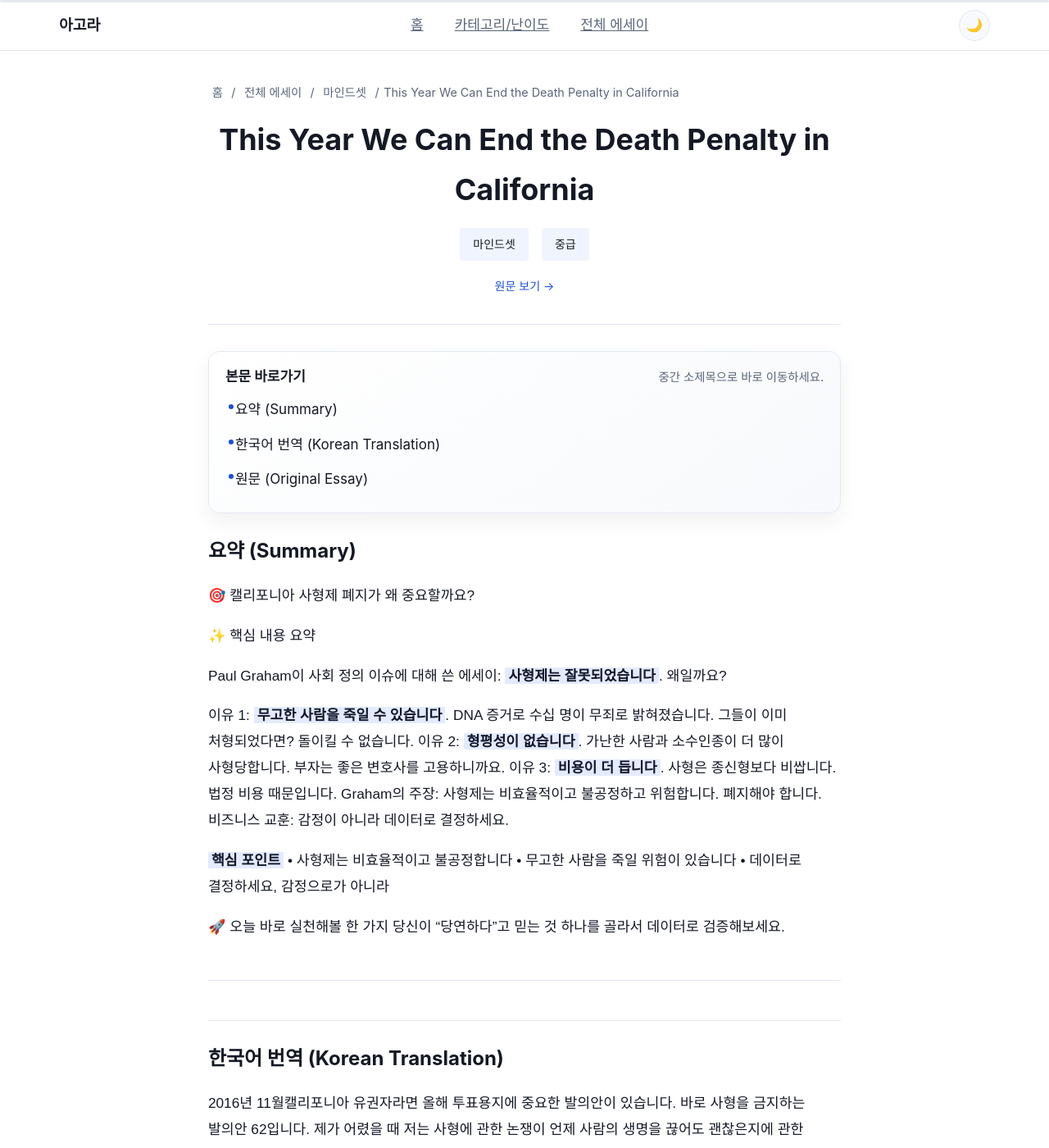
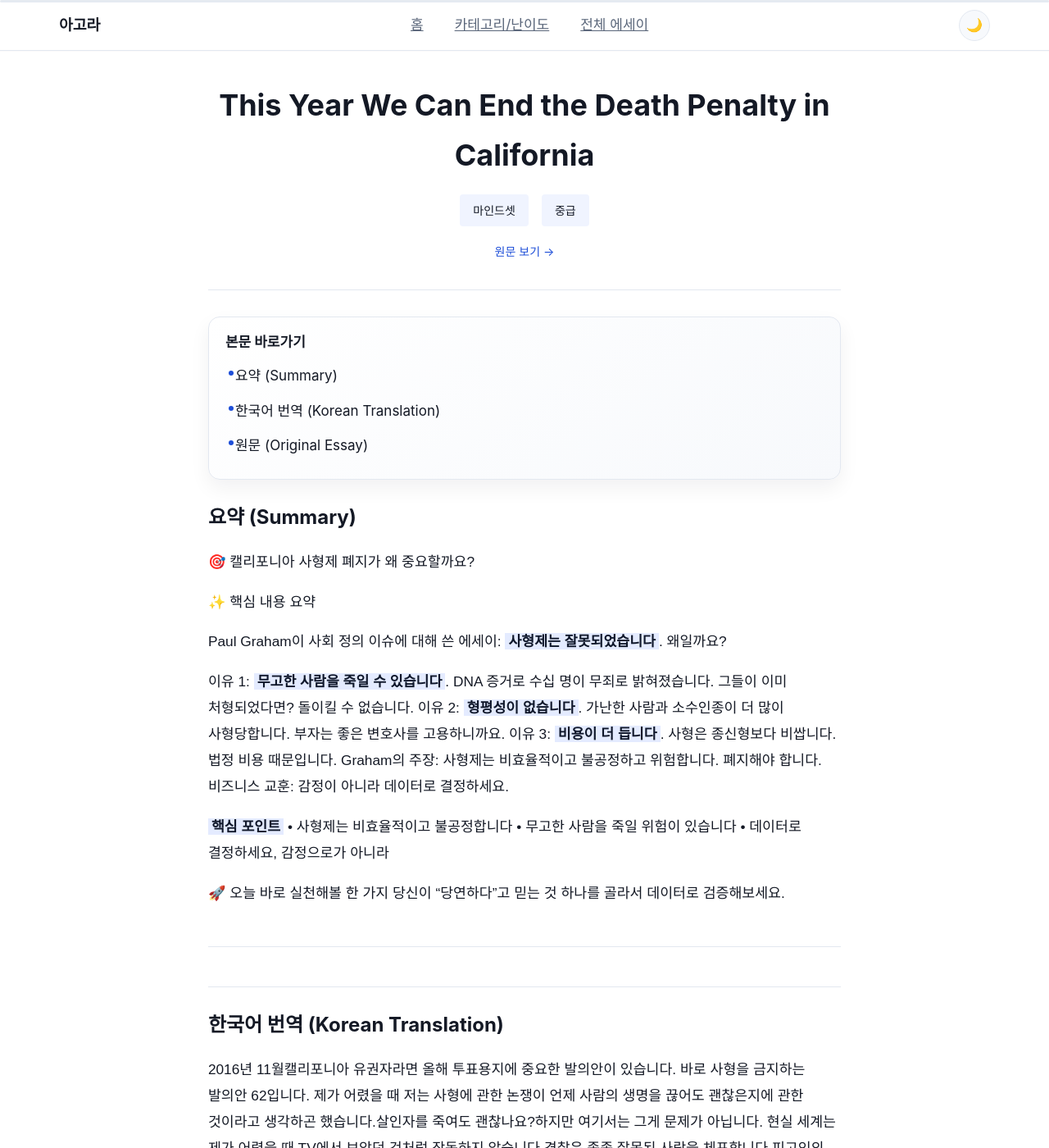
Before and after one commit to arenga/YC, a Jekyll site: the page built from blog/_essays/this-year-we-can-end-the-death-penalty-in-california.md, in a window 1280 px wide and 1400 px high. Shown: the whole window at 82% size. Built offline with Jekyll 4.4.1, drawn with Linux system fonts in a browser that asks for light colours; some web fonts are replaced.

Commit message:
fix: make dark mode apply and remove redundant breadcrumb

```diff
--- a/blog/_layouts/default.html
+++ b/blog/_layouts/default.html
@@ -66,6 +66,10 @@
 
       function applyTheme(theme) {
         root.setAttribute('data-theme', theme);
+        root.classList.toggle('theme-dark', theme === 'dark');
+        root.classList.toggle('theme-light', theme === 'light');
+        document.body.classList.toggle('theme-dark', theme === 'dark');
+        document.body.classList.toggle('theme-light', theme === 'light');
         localStorage.setItem(storageKey, theme);
         if (btn) {
           const isDark = theme === 'dark';
--- a/blog/_layouts/essay.html
+++ b/blog/_layouts/essay.html
@@ -3,16 +3,6 @@
 ---
 
 <article class="essay">
-  <nav class="breadcrumb" aria-label="현재 위치">
-    <a href="{{ '/' | relative_url }}">홈</a>
-    <span aria-hidden="true">/</span>
-    <a href="{{ '/essays/' | relative_url }}">전체 에세이</a>
-    <span aria-hidden="true">/</span>
-    <a href="{{ '/' | relative_url }}?category={{ page.category | uri_escape }}">{{ site.category_names[page.category] | default: page.category }}</a>
-    <span aria-hidden="true">/</span>
-    <span aria-current="page">{{ page.title }}</span>
-  </nav>
-
   <div class="reading-progress" aria-hidden="true">
     <span id="reading-progress-bar"></span>
   </div>
@@ -32,7 +22,6 @@
   <nav class="toc" aria-label="본문 바로가기">
     <div class="toc-header">
       <p class="toc-title">본문 바로가기</p>
-      <p class="toc-hint">중간 소제목으로 바로 이동하세요.</p>
     </div>
     <ul id="toc-list"></ul>
   </nav>
--- a/blog/assets/css/main.css
+++ b/blog/assets/css/main.css
@@ -9,7 +9,8 @@
 
 :root,
 :root[data-theme="light"],
-:root:not([data-theme]) {
+:root:not([data-theme]),
+.theme-light {
   color-scheme: light;
   --color-bg: #ffffff;
   --color-surface: #f7f9fc;
@@ -26,7 +27,8 @@
   --content-width: 72ch;
 }
 
-:root[data-theme="dark"] {
+:root[data-theme="dark"],
+.theme-dark {
   color-scheme: dark;
   --color-bg: #0b0f1a;
   --color-surface: #0f172a;
```
